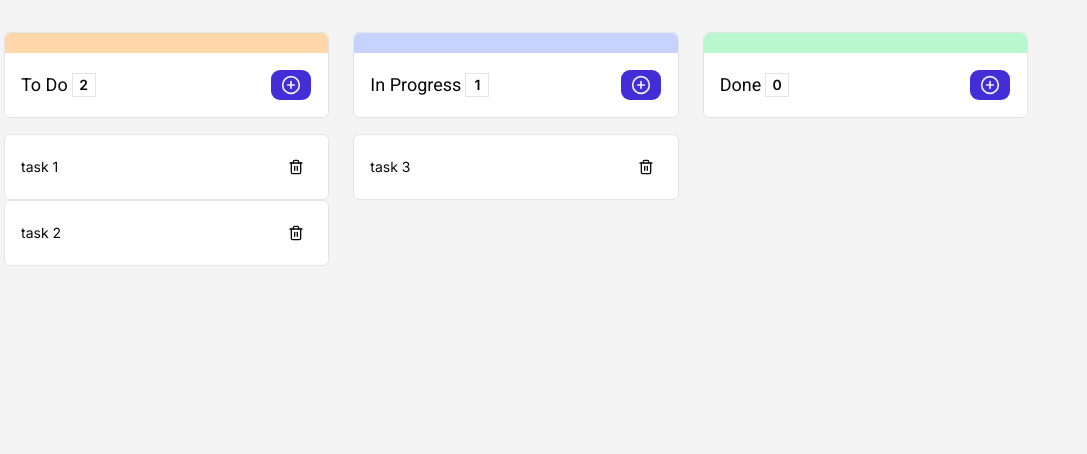
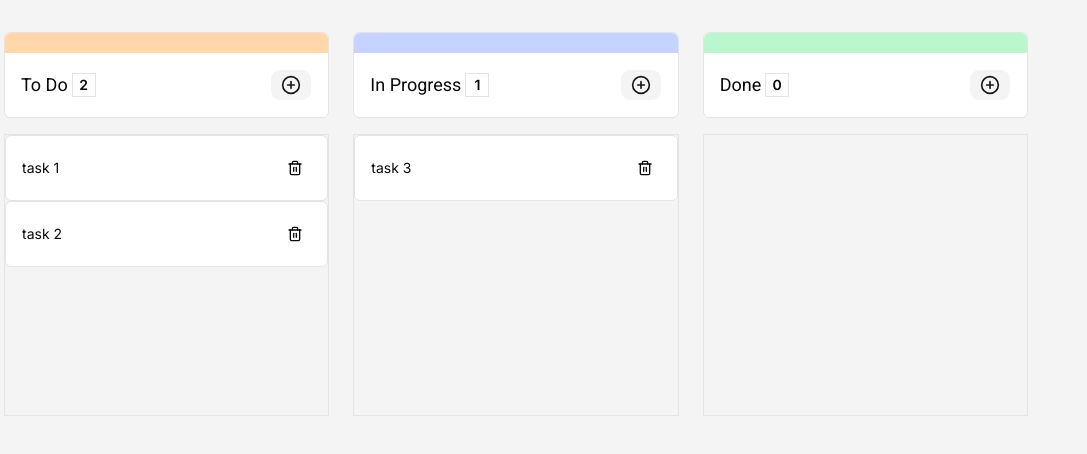
Before and after one commit to ArdalanMahmoudi/kanban-board, a Next.js app: page / in a window 1280 px wide. Shown: the top 454 px of the page, without its empty margins (0-1087 px from the left). Built offline with nearby package versions, Linux system fonts and the light colour scheme.

Commit message:
feature-reorder

```diff
--- a/src/components/kanban/AddCardButton.tsx
+++ b/src/components/kanban/AddCardButton.tsx
@@ -34,7 +34,7 @@ export function AddCardButton({ listId }: { listId: number }) {
     <Dialog>
       <DialogTrigger
         render={
-          <Button variant="default">
+          <Button variant="secondary">
             <CirclePlusIcon className=" cursor-pointer size-5" />
           </Button>
         }
--- a/src/components/kanban/Board.tsx
+++ b/src/components/kanban/Board.tsx
@@ -5,10 +5,13 @@ import List from './List';
 
 const Board = () => {
     const cardLists = useBoardStore((state) => state.cardLists)
+console.log(cardLists);
+
+
     return (
-        <div className='grid grid-cols-3 gap-6 h-full max-h-84 w-full max-w-5xl'>
+        <div className='grid grid-cols-3 gap-6 h-full max-h-96 w-full max-w-5xl'>
           {cardLists.map((list) => (
-            <List key={list.id} list={list}/>
+            <List key={list?.id} list={list}/>
           ))}
         </div>
     );
--- a/src/components/kanban/Card.tsx
+++ b/src/components/kanban/Card.tsx
@@ -2,26 +2,31 @@ import { CardType } from "@/lib/types/kanban.type";
 import React from "react";
 import DeleteCardButton from "./DeleteCardButton";
 
+
 type CardTypeProps = {
   dataCard: CardType;
   sourceListId: number;
+  targetIndex:number
   onDragStart: (
     e: React.DragEvent<HTMLDivElement>,
     cardId: string,
     sourceListId: number,
   ) => void;
+  onDragOver:(e:React.DragEvent<HTMLDivElement>,targetIndex:number) => void
 };
 
 const Card = ({
   dataCard,
   onDragStart,
   sourceListId,
+  onDragOver,
+  targetIndex,
 }: CardTypeProps) => {
-
 
   return (
     <div
       className="bg-white rounded-sm flex items-center justify-between border border-border p-4 text-sm font-sans cursor-grab"
+      onDragOver={(e) => onDragOver(e,targetIndex)}
       draggable
       onDragStart={(e) => onDragStart(e, dataCard.id, sourceListId)}
     >
--- a/src/components/kanban/List.tsx
+++ b/src/components/kanban/List.tsx
@@ -4,10 +4,9 @@ import Card from "./Card";
 import { useBoardStore } from "@/stores/board.store";
 import { AddCardButton } from "./AddCardButton";
 
-
 const List = ({ list }: { list: CardList }) => {
   const moveCard = useBoardStore((state) => state.moveCard);
-
+  const [hoverIndex, setHoverIndex] = React.useState<number | undefined>(undefined)
 
   const handleDragStart = (
     e: React.DragEvent<HTMLDivElement>,
@@ -25,10 +24,18 @@ const List = ({ list }: { list: CardList }) => {
   const handleDrop = (e: React.DragEvent<HTMLDivElement>) => {
     const cardId = e.dataTransfer.getData("cardId");
     const sourceListId = Number(e.dataTransfer.getData("sourceListId"));
-    moveCard(cardId, sourceListId, list.id);
+    moveCard(cardId, sourceListId, list.id, hoverIndex);
+    setHoverIndex(undefined)
   };
 
-
+  const handleDragOverCard = (
+    e: React.DragEvent<HTMLDivElement>,
+    targetIndex: number,
+  ) => {
+    e.preventDefault();
+    e.stopPropagation();
+    setHoverIndex(targetIndex)
+  };
 
   return (
     <div className="h-full flex flex-col gap-4">
@@ -49,14 +56,15 @@ const List = ({ list }: { list: CardList }) => {
         </div>
       </div>
       {/* Main-card */}
-      <div className="min-h-20" onDragOver={handleDragOver} onDrop={handleDrop}>
-        {list.cards.map((card) => (
+      <div className="min-h-20 h-full border border-border" onDragOver={handleDragOver} onDrop={handleDrop}>
+        {list.cards.map((card,index) => (
           <Card
             key={card.id}
             dataCard={card}
             onDragStart={handleDragStart}
             sourceListId={list.id}
-
+            targetIndex={index}
+            onDragOver={handleDragOverCard}
           />
         ))}
       </div>
--- /dev/null
+++ b/src/lib/helper.ts
@@ -0,0 +1,10 @@
+import { CardType } from "./types/kanban.type";
+
+export function insertCardAt (cards:CardType[], card:CardType, targetIndex:number) {
+    if (targetIndex === undefined) {
+        return [...cards, card]
+    }
+    const cardListStart = cards.slice(0,targetIndex)
+    const cardListEnd = cards.slice(targetIndex)
+    return [...cardListStart, card, ...cardListEnd]
+}
--- a/src/lib/types/kanban.type.ts
+++ b/src/lib/types/kanban.type.ts
@@ -10,7 +10,7 @@ export interface CardList {
 }
 export interface KanbanBoardState {
     cardLists: CardList[];
-    moveCard: (cardId: string, sourceListId: number, targetListId: number) => void;
+    moveCard: (cardId: string, sourceListId: number, targetListId: number, targetIndex?:number) => void;
     addCard:(listId:number, text:string) => void
     deleteCard:(listId:number, cardId:string) => void
 }
--- a/src/stores/board.store.ts
+++ b/src/stores/board.store.ts
@@ -1,3 +1,4 @@
+import { insertCardAt } from "@/lib/helper";
 import { KanbanBoardState } from "@/lib/types/kanban.type";
 import { create } from "zustand";
 import { persist } from "zustand/middleware";
@@ -21,6 +22,7 @@ export const useBoardStore = create<KanbanBoardState>()(
         cardId: string,
         sourceListId: number,
         targetListId: number,
+        targetIndex?: number,
       ) => {
         const selectedCardList = get().cardLists.find(
           (list) => list.id === sourceListId,
@@ -35,7 +37,9 @@ export const useBoardStore = create<KanbanBoardState>()(
 
         set((state) => {
           const updatedCardLists = state.cardLists.map((list) => {
-            if (sourceListId !== targetListId) {
+            if (list.id === sourceListId && list.id === targetListId) {
+              return {...list,cards:insertCardAt(list.cards.filter(card => card.id !== cardId), selectedCard, targetIndex)}
+            }
             if (list.id === sourceListId) {
               return {
                 ...list,
@@ -43,16 +47,12 @@ export const useBoardStore = create<KanbanBoardState>()(
               };
             }
             if (list.id === targetListId) {
-                return {
-                  ...list,
-                  cards: [...list.cards, selectedCard],
-                };
+              return {...list ,cards:insertCardAt(list.cards,selectedCard, targetIndex)}
             }
-            }
+
             return list;
           });
           return {
-            ...state,
             cardLists: updatedCardLists,
           };
         });
```
Lines whose indentation alone changed are shown as unchanged.
